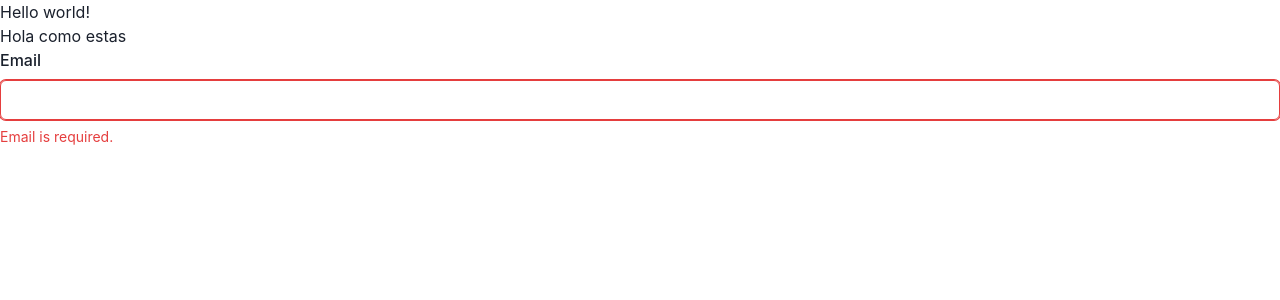
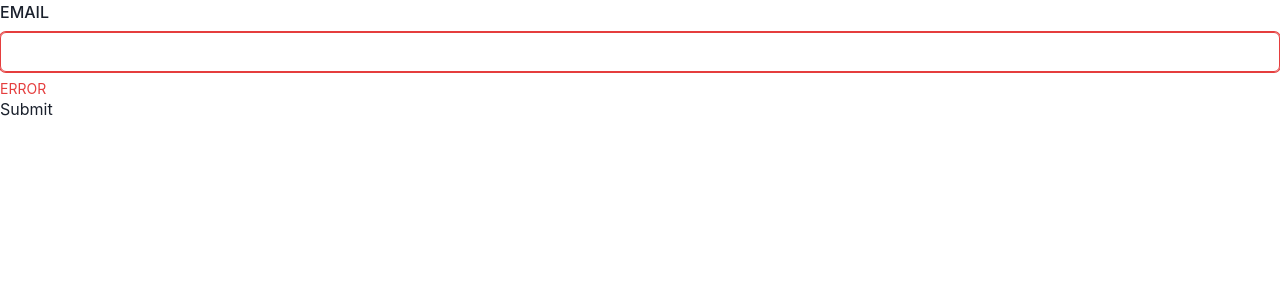
Before and after one commit to Kzoeps/chakra-formik, a React (Vite) app: page / in a window 1280 px wide. Shown: the top 300 px of the page. Built offline with nearby package versions, Linux system fonts and the light colour scheme.

Commit message:
:sparkles: (simple field) set up basic form

```diff
--- a/src/app.tsx
+++ b/src/app.tsx
@@ -1,11 +1,15 @@
-import React from "react";
+import React from 'react';
 import {ChakraProvider} from '@chakra-ui/react';
+import {Formik, Form} from 'formik';
 import SimpleField from './simple-field';
 
 export function App() {
-  return <ChakraProvider>
-	  <h1>Hello world!</h1>
-	  <h1>Hola como estas</h1>
-	  <SimpleField/>
-  </ChakraProvider>;
+	return <ChakraProvider>
+		<Formik initialValues={{name: ''}} onSubmit={console.log}>
+			<Form>
+				<SimpleField name={'name'}/>
+				<button type={'submit'}>Submit</button>
+			</Form>
+		</Formik>
+	</ChakraProvider>;
 }
--- a/src/index.tsx
+++ b/src/index.tsx
@@ -1,7 +1,7 @@
 import React from "react";
+import ReactDOM from "react-dom";
 import { createRoot }from "react-dom/client";
 import { App } from "./app";
 
 const app = document.getElementById("app") as Element;
-const root = createRoot(app);
-root.render(<App />);
+ReactDOM.render(<App />, app);
--- a/src/simple-field/index.tsx
+++ b/src/simple-field/index.tsx
@@ -1,30 +1,38 @@
-import {FormControl, FormErrorMessage, FormHelperText, FormLabel, Input} from '@chakra-ui/react';
+import {FormControl, FormHelperText, FormErrorMessage, FormLabel, Input} from '@chakra-ui/react';
+import {Field, FieldProps} from 'formik';
 import React, {useState} from 'react';
 
-function SimpleField() {
-	const [input, setInput] = useState('')
+export interface SimpleFieldProps {
+	name: string;
+	helperText?: string;
+}
 
-	const handleInputChange = (e: any) => setInput(e.target.value)
+const SimpleField: React.FC<React.PropsWithChildren<SimpleFieldProps>> = ({name, helperText}: React.PropsWithChildren<SimpleFieldProps>) => {
+	const [input, setInput] = useState('');
 
-	const isError = input === ''
+	const handleInputChange = (e: any) => setInput(e.target.value);
+
+	const isError = input === '';
 
 	return (
-		<FormControl isInvalid={isError}>
-			<FormLabel htmlFor='email'>Email</FormLabel>
-			<Input
-				id='email'
-				type='email'
-				value={input}
-				onChange={handleInputChange}
-			/>
-			{!isError ? (
-				<FormHelperText>
-					Enter the email you'd like to receive the newsletter on.
-				</FormHelperText>
-			) : (
-				<FormErrorMessage>Email is required.</FormErrorMessage>
-			)}
-		</FormControl>
-	)
+		<Field name={name}>
+			{({field: {value, onChange}}: FieldProps) => {
+				return (
+					<FormControl isInvalid={true}>
+						<FormLabel>EMAIL</FormLabel>
+						<Input
+							name={name}
+							value={value}
+							onChange={(event) => {
+								onChange(event);
+							}}
+						/>
+						{!!helperText && <FormHelperText>{helperText}</FormHelperText>}
+						{<FormErrorMessage>ERROR</FormErrorMessage>}
+					</FormControl>
+				);
+			}}
+		</Field>
+	);
 }
 export default SimpleField;
```
Also changed, not shown: package.json (+4 -4 lines), src/playground.tsx (added, +15 -0 lines), 1 other file (tests, documents, lock files or other folders).
